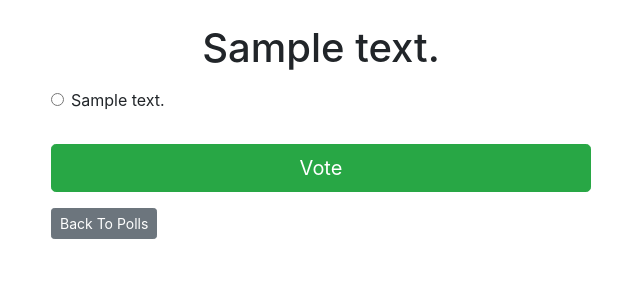
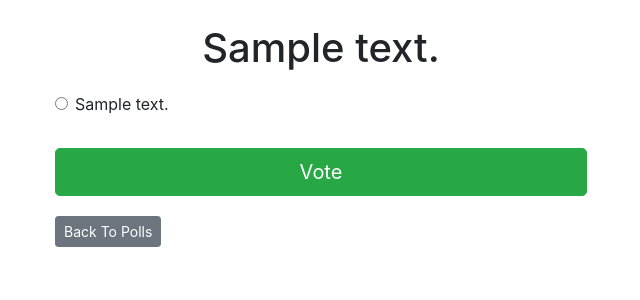
Before and after one commit to Hichem-Chabou/Pollers, a Django app: page /polls/1/ in a window 1280 px wide. Shown: the part 56-356 px from the top of the page, without its empty margins (319-959 px from the left). Run offline with Django 3.2, Linux system fonts and the light colour scheme; tables that the repository leaves empty hold one stand-in row (values such as "Sample post"); some libraries are stand-ins or nearby versions.

Commit message:
Update detail.html
add a margin left to back btn

```diff
--- a/pollers/templates/polls/detail.html
+++ b/pollers/templates/polls/detail.html
@@ -9,7 +9,7 @@
 </p>
 {% endif %}
 
-<form action="{% url 'polls:vote' question.id %}" method="post">
+<form action="{% url 'polls:vote' question.id %}" method="post" class="p-1">
 	{% csrf_token %}
 	{% for choice in question.choice_set.all %}
 		<div class="form-check">
@@ -26,5 +26,5 @@
 	{% endfor %}
 	<input type="submit" value="Vote" class="btn btn-success btn-lg btn-block mt-4" />
 </form>
-<a class="btn btn-secondary btn-sm mb-3 mt-3" href="{% url 'polls:index' %}">Back To Polls</a>
+<a class="btn btn-secondary btn-sm mb-3 mt-3 ml-1" href="{% url 'polls:index' %}">Back To Polls</a>
 {% endblock %}
```
